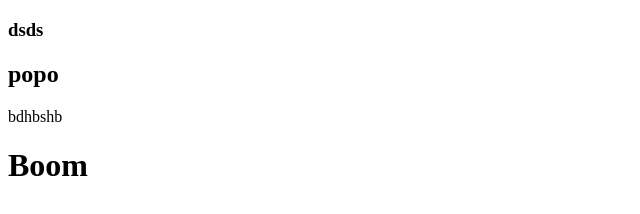
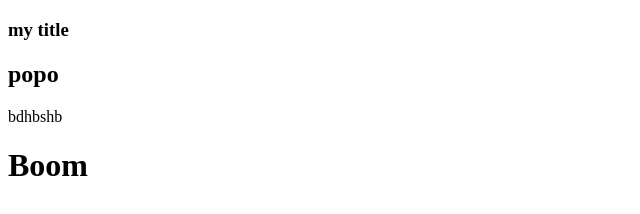
Before and after one commit to EtsHasade/Git-Workflow-Test, a plain HTML site: page index.html in a window 1280 px wide. Shown: the full height of the page, 0-640 px from the left. Drawn offline with Linux system fonts and the light colour scheme.

Commit message:
h3 my title

```diff
--- a/index.html
+++ b/index.html
@@ -8,7 +8,7 @@
 </head>
 
 <body>
-    <h3>dsds</h3>
+    <h3>my title</h3>
     <h2>popo</h2>
     <p>bdhbshb</p>
     <h1>Boom</h1>
```
